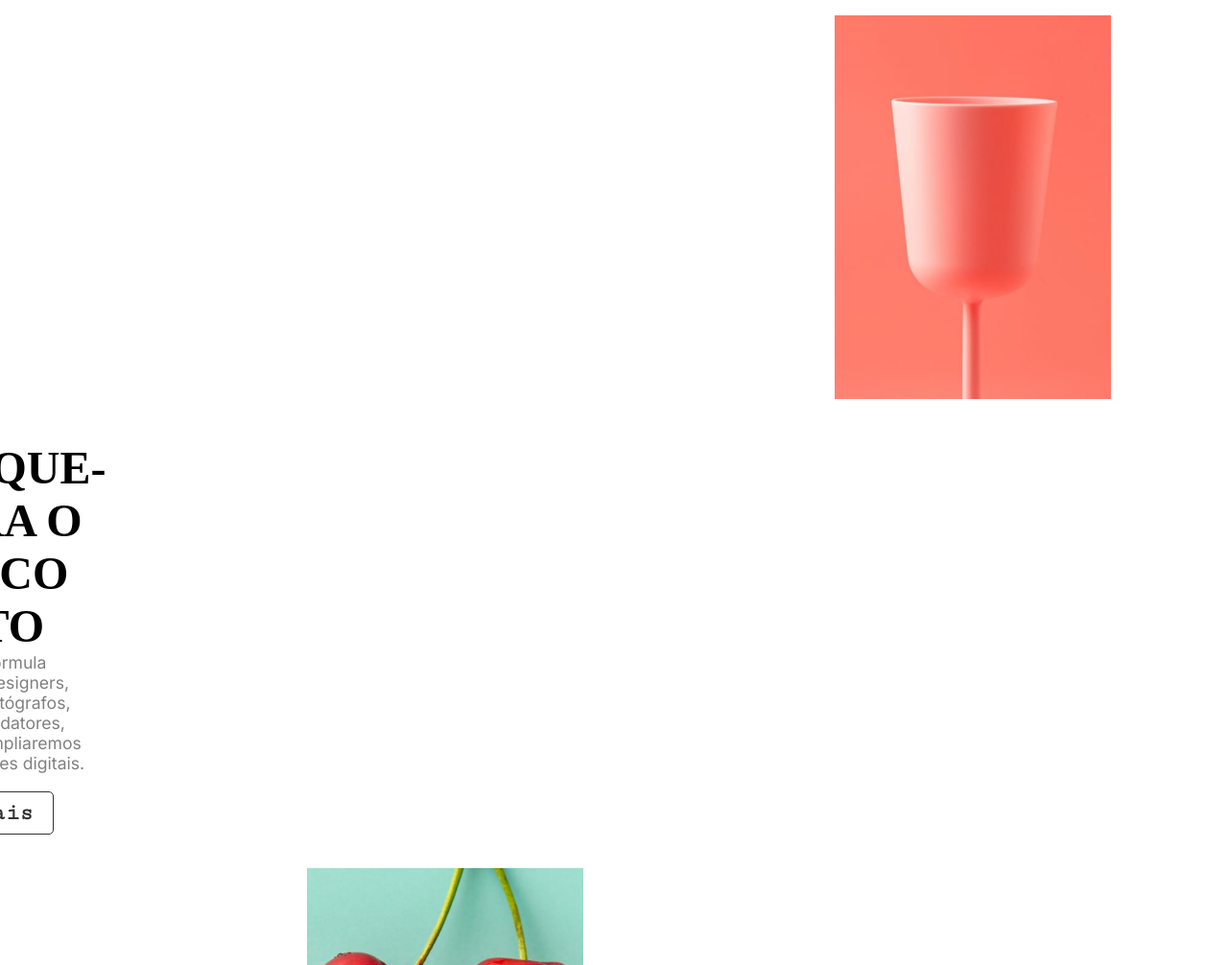
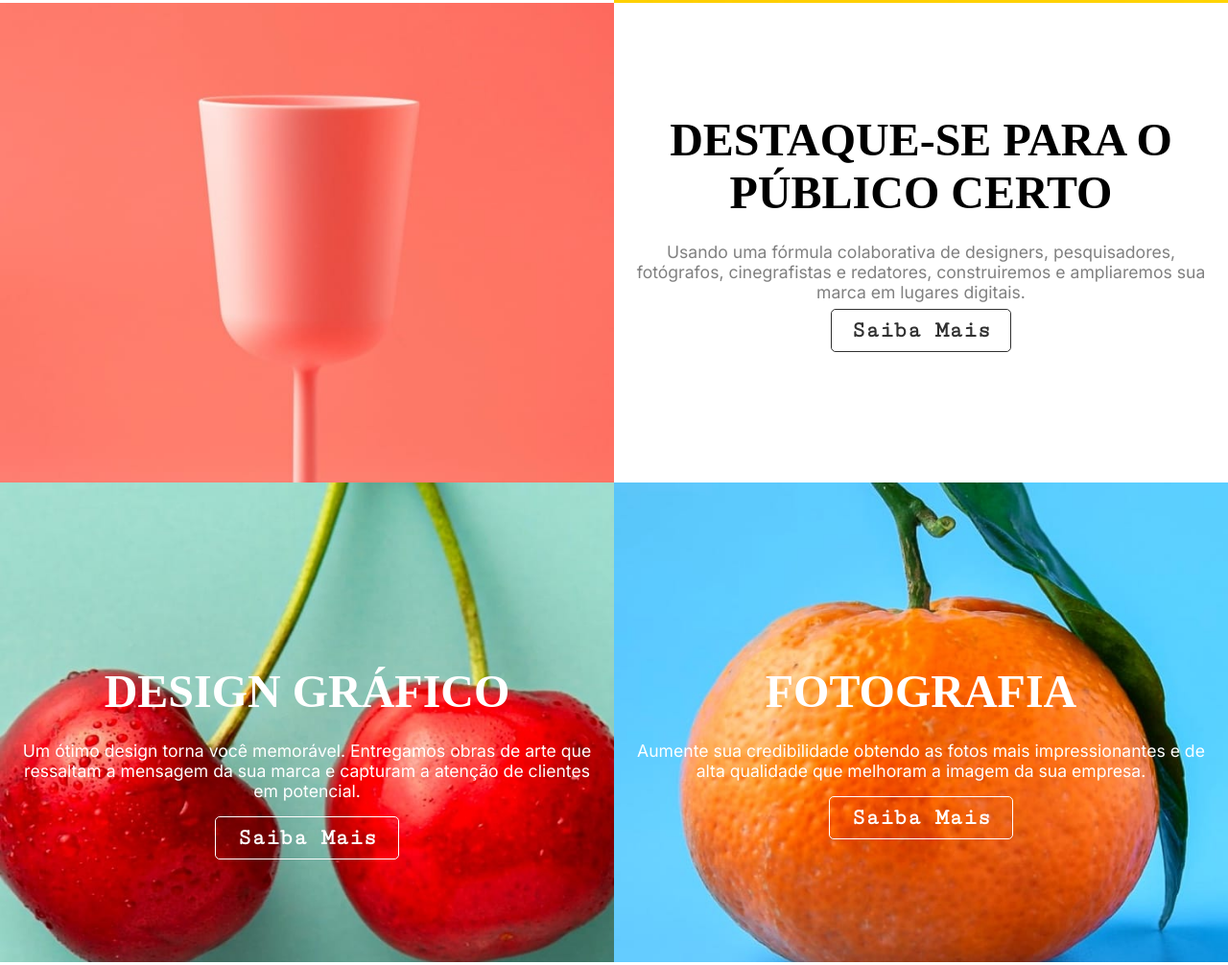
Before and after one commit to LucasAlfeu/Sunnyside, a plain HTML site: page index.html in a window 1280 px wide. Shown: the part 1089-2095 px from the top of the page at 96% size. Drawn offline with Linux system fonts and the light colour scheme; a web font is replaced by a local one.

Commit message:
Arrumando a responsividade

```diff
--- a/css/btn-mobile.css
+++ b/css/btn-mobile.css
@@ -54,11 +54,11 @@
 
 @media screen and (min-width: 1024px) {
     .menu__lista {
+        display: flex;
         visibility: visible;
         position: static;
         height: auto;
         text-align: center;
-        display: flex;
         width: auto;
     }
 
--- a/css/cabecalho.css
+++ b/css/cabecalho.css
@@ -43,14 +43,14 @@
     }
 }
 
-@media screen and (min-width:1024px) {
+@media screen and (min-width: 1024px) {
     .cabecalho {
-        padding: 3rem 320px 0 320px;
+        padding: 3rem auto 0 auto;
     }
 
     .cabecalho__caixa {
+        align-items: center;
         display: flex;
-        align-items: center;
         justify-content: space-between;
     }
 
--- a/css/principal.css
+++ b/css/principal.css
@@ -32,6 +32,15 @@
     padding: 4rem 1.5rem;
 }
 
+.principal__alinhamento {
+    display: flex;
+    flex-direction: column;
+    align-items:center;
+    position: relative;
+    top: 150px;
+    color: white;
+}
+
 .principal__titulo {
     font-family: var(--fonte-titulo-secundario);
     font-size: 2rem;
@@ -53,63 +62,121 @@
     font-weight: bold;
     text-decoration: none;
     padding: .5rem 1.25rem;
+    width: 150px;
 }
 
+.modificado {
+    color: white;
+    border-color: white;
+}
 @media screen and (min-width: 600px) {
     .principal__caixa {
-        padding: 2.75rem 4rem;
+        margin: 2.75rem 4rem;
         height: auto
     }
 
     .principal__titulo {
         font-size: 3rem;
+        margin: 2.5rem 0 .5rem 0;
     }
 
     .principal__texto {
         font-size: 1.1rem;
         padding-bottom: 1.75rem;
     }
+
+}
+
+@media screen and (min-width: 768px) {
+    .principal__imagem--laranja {
+        height: 500px;
+        margin: auto;
+        width: 80%;
+    }
+    .principal__imagem--taça {
+        height: 500px;
+        margin: auto;
+        width: 80%;
+    }
+    .principal__caixa {
+        height: 350px;
+        margin: auto;
+        padding: 2rem 0;
+        width: 80%;
+    }
+    .principal__alinhados {
+        display: flex;
+    }
+    .principal__imagem--cereja , .principal__imagem--tanjerina {
+        height: 500px;
+        width: 50%;
+    }
+
+    .principal__texto {
+        padding: 1rem;
+    }
 }
 
 @media screen and (min-width: 1024px) {
     .principal {
-        padding: 0 320px;
-        display: flex;
-        flex-wrap: wrap;
+        margin: 0;
+        padding: 0;
+        display: grid;
+        grid-template-columns: 50% 50%;
+        grid-template-rows: auto auto auto;
     }
 
-    .principal__caixa {
-        margin: auto 0;
-        padding: auto 1.5rem;
-        width: calc(40%);
+    .principal__caixa--laranja {
+        grid-column: 1/1;
+        grid-row: 1/1;
+        margin: auto;
     }
     .principal__imagem--laranja {
-        width: calc(40%);
+        grid-column: 2/3;
+        grid-row: 1/1;
+        width: 100%;
+    }
+    .principal__taca {
+        display: flex;
+        grid-column: 1/3;
+        grid-row: 2/3;
+        width: 100%;
+    }
+
+    .principal__alinhados {
+        grid-column: 1/3;
+        grid-row:3/4;
+    }
+
+    /* .principal__caixa {
+        height: 500px;
+        width: 50%;
+        padding: 0;
+    }
+
+    .principal__laranja {
+        display: flex;
+        margin: 0;
+    }
+    .principal__imagem--laranja {
+        background: url(../images/desktop/image-transform.jpg) center / cover no-repeat;
+        position: relative;
+        right: -512px;
+        width: 50%;
     }
 
     .principal__imagem--taça {
-        width: 45%;
+        background: url(../images/desktop/image-stand-out.jpg) center / cover no-repeat;
+        width: 50%;
+        margin: 0;
+    }
+    .principal__caixa:nth-child(4){
         position: relative;
-        right: -550px;
+        right: 512px;
+        width: 50%;
     }
 
-    .principal__caixa:nth-child(4) {
-        position: relative;
-        right: 550px;
-    }
-
-    .principal__imagem--cereja {
-        width: 45%;
-    }
-
-    .principal__imagem--tanjerina {
-        width: 45%;
-        position: relative;
-        right: -550px;
-    }
-
-    .principal__caixa:nth-child(8) {
-        position: relative;
-        right: 550px;
-    }
+    .principal__imagem--cereja , .principal__imagem--tanjerina {
+        width: 50%;
+    }      */
 }
--- a/index.html
+++ b/index.html
@@ -41,9 +41,8 @@
     </header>
     <main>
         <section id="servicos" class="principal">
-
                 <div class="principal__imagem--laranja"></div>
-            <div class="principal__caixa">
+                <div class="principal__caixa principal__caixa--laranja">
                     <h2 class="principal__titulo">Transforme sua marca</h2>
                     <p class="principal__texto">
                         Somos uma agência criativa de serviço completo especializada em ajudar as marcas a crescer rapidamente.
@@ -52,29 +51,34 @@
                     <a href="#" class="principal__link">Saiba Mais</a>
                 </div>
 
+            <div class="principal__taca">
                 <div class="principal__imagem--taça"></div>
-            <div class="principal__caixa" id="principal-caixa">
+                <div class="principal__caixa principal__caixa--taca" id="principal-caixa">
                     <h2 class="principal__titulo">Destaque-se para o público certo</h2>
                     <p class="principal__texto">Usando uma fórmula colaborativa de designers, pesquisadores, fotógrafos, cinegrafistas e redatores,
                         construiremos e ampliaremos sua marca em lugares digitais.
                     </p>
                     <a href="#" class="principal__link">Saiba Mais</a>
                 </div>
-
-            <div class="principal__imagem--cereja"></div>
-            <div class="principal__caixa">
+            </div>
+            <div class="principal__alinhados">
+                <div class="principal__imagem--cereja ">
+                    <div class="principal__alinhamento ">
                         <h2 class="principal__titulo">Design gráfico</h2>
-                <p class="principal__texto">Um ótimo design torna você memorável. Entregamos obras de arte que ressaltam a mensagem da sua marca e
+                        <p class="principal__texto modificado">Um ótimo design torna você memorável. Entregamos obras de arte que ressaltam a mensagem da sua marca e
                             capturam a atenção de clientes em potencial.
                         </p>
-                <a href="#" class="principal__link">Saiba Mais</a>
+                        <a href="#" class="principal__link modificado">Saiba Mais</a>
+                    </div>
                 </div>
 
-            <div class="principal__imagem--tanjerina"></div>
-            <div class="principal__caixa">
+                <div class="principal__imagem--tanjerina">
+                    <div class="principal__alinhamento ">
                         <h2 class="principal__titulo">Fotografia</h2>
-                <p class="principal__texto">Aumente sua credibilidade obtendo as fotos mais impressionantes e de alta qualidade que melhoram a imagem da sua empresa.</p>
-                <a href="#" class="principal__link">Saiba Mais</a>
+                        <p class="principal__texto modificado">Aumente sua credibilidade obtendo as fotos mais impressionantes e de alta qualidade que melhoram a imagem da sua empresa.</p>
+                        <a href="#" class="principal__link modificado">Saiba Mais</a>
+                    </div>
+                </div>
                 </div>
         </section>
 
```
Lines whose indentation alone changed are shown as unchanged.
